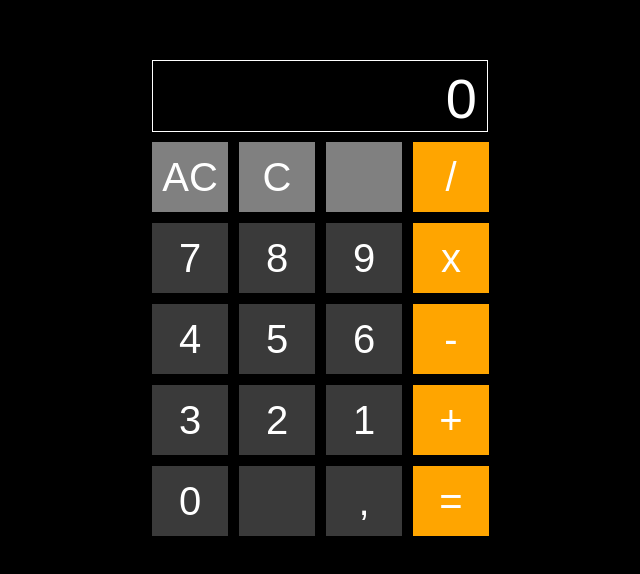
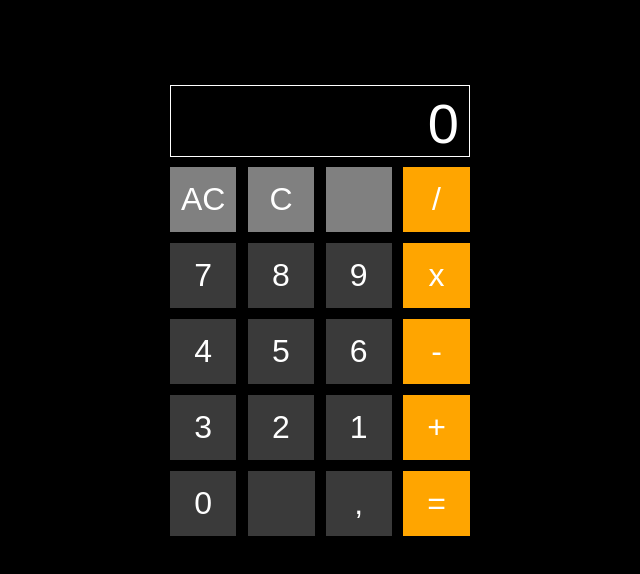
Before and after one commit to filipetkovski/calculator, a plain HTML site: page index.html in a window 1280 px wide. Shown: the part 154-728 px from the top of the page, without its empty margins (320-960 px from the left). Drawn offline with Linux system fonts and the light colour scheme.

Commit message:
Add files via upload

```diff
--- a/Css/calculator.css
+++ b/Css/calculator.css
@@ -9,7 +9,7 @@ body {
 .calculator {
     margin: auto;
     background-color: black;
-    width: 356px;
+    width: 320px;
     height: 600px;
     position: relative;
     display: flex;
@@ -43,12 +43,12 @@ body {
 
 .num button, .op button, .ac button, .comma button{
 
-    font-size: 2.5em;
+    font-size: 2em;
     background-color: #3a3a3a;
     color: white;
     border: none;
-    height: 70px;
-    width: 76px;
+    height: 65px;
+    width: 66.477px;
     display: flex;
     justify-content: center;
     align-items: center;
@@ -76,14 +76,13 @@ button:hover {
 }
 
 .off1 {
-    height: 70px;
-    width: 76px;
+    height: 65px;
     background: gray;
 }
 
 .off2 {
-    height: 70px;
-    width: 76px;
+    height: 65px;
+
     background: #3a3a3a;
 }
 
```
